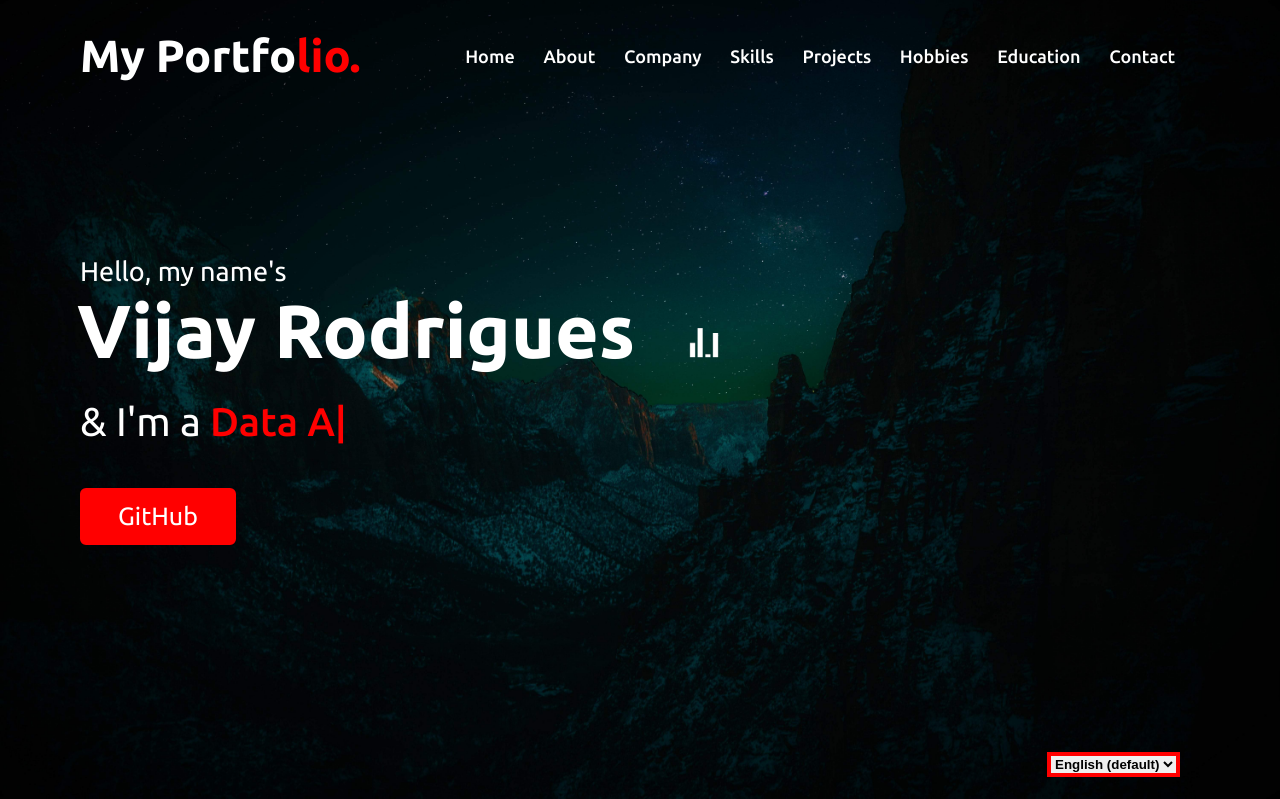
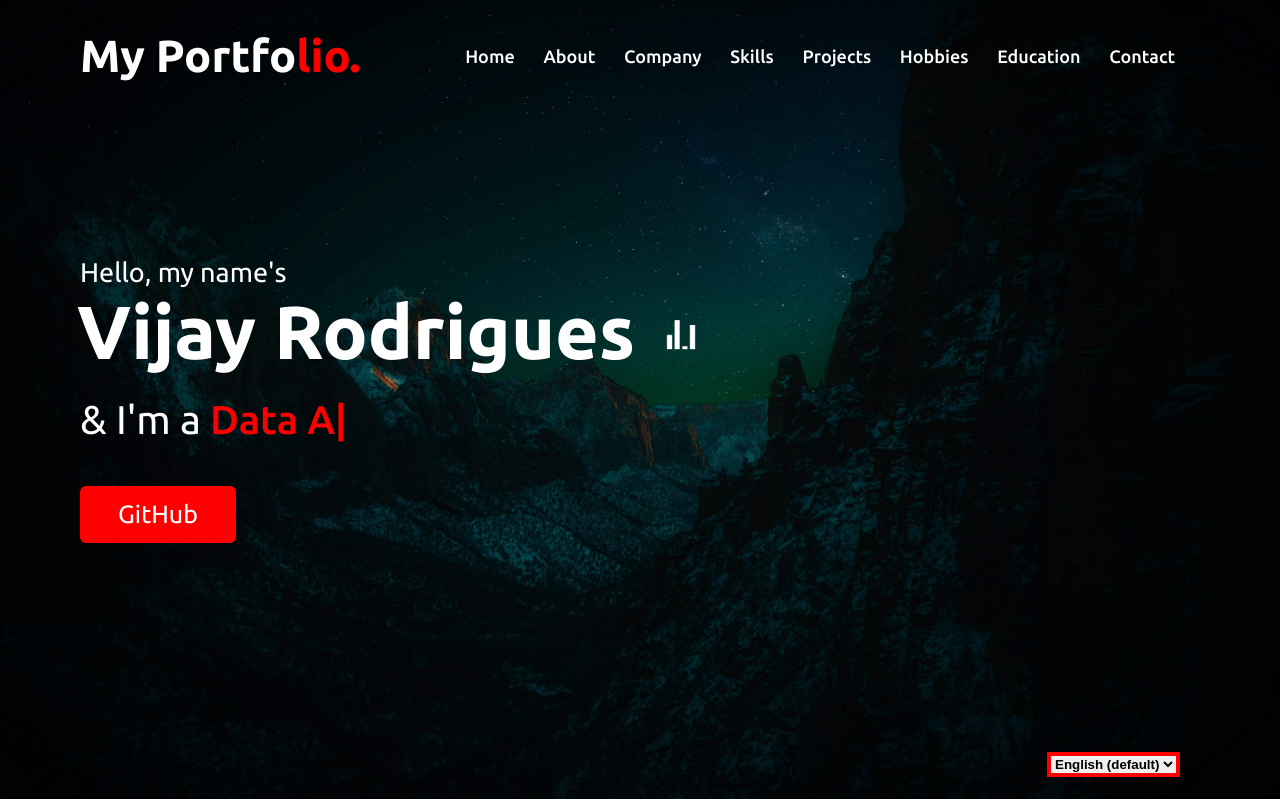
Before and after one commit to VijayRodrigues/my_personal_website_portfolio, a Flask app: page / in a window 1280 px wide. Shown: the top 799 px of the page. Run offline with Flask 2, Linux system fonts and the light colour scheme; some libraries are stand-ins or nearby versions.

Commit message:
first commit

```diff
--- a/templates/index.html
+++ b/templates/index.html
@@ -39,6 +39,8 @@
     .home .home-content .aud_img_new{
         background-color: transparent;
         border: 0px solid transparent;
+        position:absolute;
+        left:630px;
     }
 
     .trans_ops{
```
